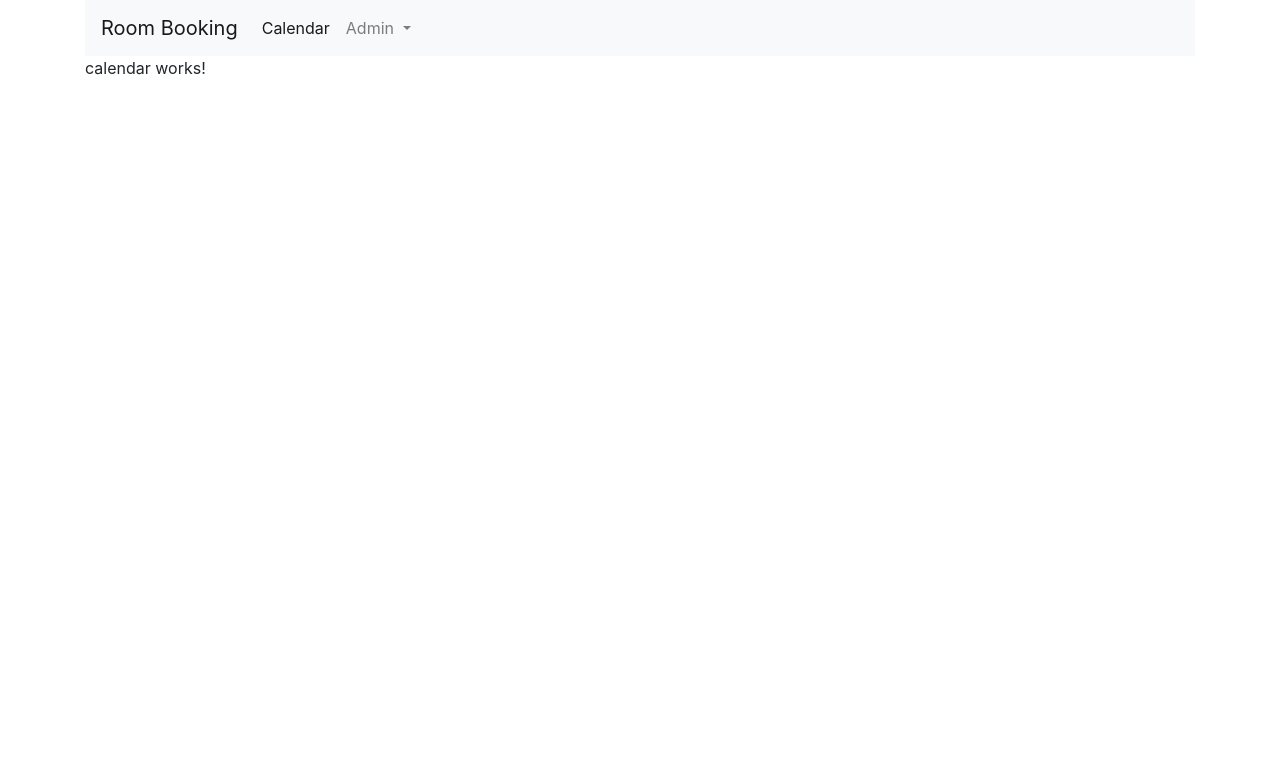
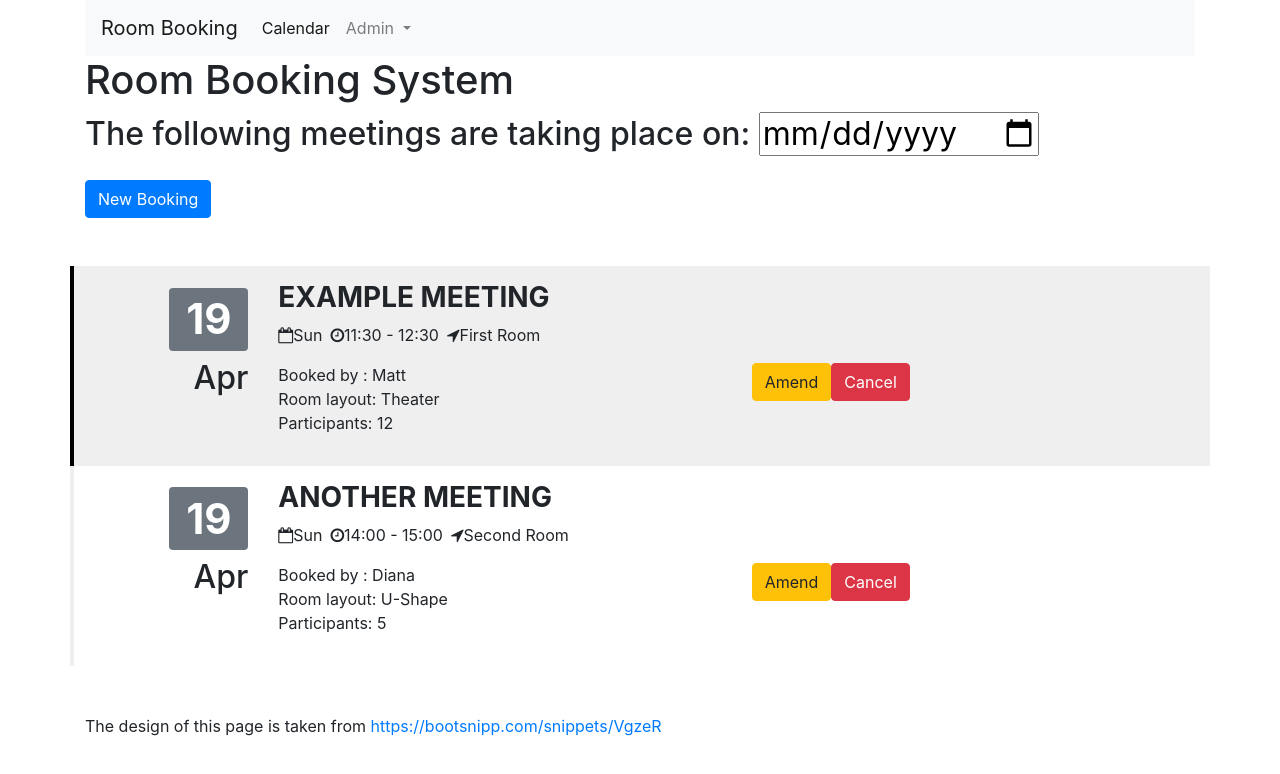
Before and after one commit to marcinmiz/RoomBookingClient, an Angular app: page / in a window 1280 px wide. Shown: the top 774 px of the page. Built offline with nearby package versions, Linux system fonts and the light colour scheme.

Commit message:
Add booking model, editBooking component, editBooking view, editBooking navigation and bind data to editBooking view

```diff
--- a/src/app/app.module.ts
+++ b/src/app/app.module.ts
@@ -13,10 +13,12 @@ import { UserDetailComponent } from './admin/users/user-detail/user-detail.compo
 import { UserEditComponent } from './admin/users/user-edit/user-edit.component';
 import {FormsModule, ReactiveFormsModule} from "@angular/forms";
 import { RoomEditComponent } from './admin/rooms/room-edit/room-edit.component';
+import { EditBookingComponent } from './calendar/edit-booking/edit-booking.component';
 
 const routes: Routes = [
   {path : 'admin/users', component : UsersComponent},
   {path : 'admin/rooms', component : RoomsComponent},
+  {path : 'editBooking', component : EditBookingComponent},
   {path : '', component : CalendarComponent},
   {path : '404', component: PageNotFoundComponent},
   {path : '**', redirectTo : '/404'}
@@ -33,7 +35,8 @@ const routes: Routes = [
     RoomDetailComponent,
     UserDetailComponent,
     UserEditComponent,
-    RoomEditComponent
+    RoomEditComponent,
+    EditBookingComponent
   ],
   imports: [
     BrowserModule,
--- a/src/app/calendar/calendar.component.html
+++ b/src/app/calendar/calendar.component.html
@@ -1 +1,37 @@
-<p>calendar works!</p>
+<h1>Room Booking System</h1>
+
+<h2>The following meetings are taking place on: <input type="date"/></h2>
+
+<a class="btn btn-primary mt-3 mb-5">New Booking</a>
+
+<!-- only show this h3 if there are no bookings! -->
+<h3 class="mt-5" *ngIf="bookings.length === 0" >There are no meetings currently scheduled for this date.</h3>
+
+<div class="row row-striped" *ngFor="let booking of bookings" > <!-- repeat this div for each booking -->
+  <div class="col-2 text-right">
+    <h1 class="display-4"><span class="badge badge-secondary">{{booking.getDateAsDate() | date : 'dd'}}</span></h1>
+    <h2>{{booking.getDateAsDate() | date : 'MMM'}}</h2>
+  </div>
+  <div class="col-10">
+    <h3 class="text-uppercase"><strong>{{booking.title}}</strong></h3>
+    <ul class="list-inline">
+      <li class="list-inline-item"><i class="fa fa-calendar-o" aria-hidden="true"></i>{{booking.getDateAsDate() | date : 'EEE'}}</li>
+      <li class="list-inline-item"><i class="fa fa-clock-o" aria-hidden="true"></i>{{booking.startTime}} - {{booking.endTime}}</li>
+      <li class="list-inline-item"><i class="fa fa-location-arrow" aria-hidden="true"></i>{{booking.room.name}}</li>
+    </ul>
+    <div class="row">
+      <div class="col-6">
+        <p class="mb-0">Booked by : {{booking.user.name}}</p>
+        <p class="mb-0">Room layout: {{booking.layout}}</p>
+        <p>Participants: {{booking.participants}}</p>
+      </div>
+      <div class="col-6">
+        <a class="btn btn-warning" (click)="editBooking(booking.id)">Amend</a>
+        <a class="btn btn-danger">Cancel</a>
+      </div>
+    </div>
+  </div>
+</div>
+
+
+<p class="mt-5">The design of this page is taken from <a href="https://bootsnipp.com/snippets/VgzeR">https://bootsnipp.com/snippets/VgzeR</a></p>
--- a/src/app/calendar/calendar.component.ts
+++ b/src/app/calendar/calendar.component.ts
@@ -1,4 +1,7 @@
-import { Component, OnInit } from '@angular/core';
+import {Component, OnInit} from '@angular/core';
+import {Booking} from "../model/Booking";
+import {DataService} from "../data.service";
+import {Router} from "@angular/router";
 
 @Component({
   selector: 'app-calendar',
@@ -7,9 +10,21 @@ import { Component, OnInit } from '@angular/core';
 })
 export class CalendarComponent implements OnInit {
 
-  constructor() { }
+  bookings: Array<Booking>;
+
+  constructor(private dataService: DataService, private router: Router) {
+    dataService.getBookings().subscribe(
+      next => {
+        this.bookings = next;
+      }
+    );
+  }
 
   ngOnInit(): void {
+
   }
 
+  editBooking(id : number){
+    this.router.navigate(['editBooking'], {queryParams: {id}});
+  }
 }
--- /dev/null
+++ b/src/app/calendar/edit-booking/edit-booking.component.html
@@ -0,0 +1,67 @@
+<h1>{{booking.id == null ? 'Add' : 'Edit'}} Booking</h1>
+
+<form #bookingForm="ngForm">
+  <div class="row">
+    <div class="form-group col-4">
+      <label for="date">Date</label>
+      <input type="date" class="form-control" id="date" [(ngModel)]="booking.date" name="date">
+    </div>
+
+    <div class="form-group col-4">
+      <label for="startTime">Start time</label>
+      <input type="time" class="form-control" id="startTime" [(ngModel)]="booking.startTime" name="startTime">
+    </div>
+
+    <div class="form-group col-4">
+      <label for="endTime">End time</label>
+      <input type="time" class="form-control" id="endTime" [(ngModel)]="booking.endTime" name="endTime" >
+    </div>
+
+  </div>
+
+  <div class="row">
+
+    <div class="form-group col-5">
+      <label for="room">Room</label>
+      <select class="form-control" id="room" [(ngModel)]="booking.room" name="room">
+        <!-- repeat the option for each room -->
+        <option *ngFor="let room of rooms" [ngValue]="room">{{room.name}}</option>
+      </select>
+    </div>
+
+    <div class="form-group col-5">
+      <label for="layout">Layout</label>
+      <select class="form-control" id="layout" [(ngModel)]="booking.layout" name="layout">
+        <!-- repeat the option for each layout -->
+        <option *ngFor="let layout of layouts" [ngValue]="layoutEnum[layout]">{{layoutEnum[layout]}}</option>
+      </select>
+    </div>
+
+    <div class="form-group col-2">
+      <label for="participants">Participants</label>
+      <input type="number" class="form-control" id="participants" [(ngModel)]="booking.participants" name="participants">
+    </div>
+
+  </div>
+
+  <div class="row">
+    <div class="form-group col-6">
+      <label for="layout">User</label>
+      <select class="form-control" id="user" [(ngModel)]="booking.user" name="user">
+        <!-- repeat the option for each user -->
+        <option *ngFor="let user of users" [ngValue]="user">{{user.name}}</option>
+      </select>
+    </div>
+
+    <div class="form-group col-6">
+      <label for="title">Meeting title</label>
+      <input type="text" class="form-control" id="title" [(ngModel)]="booking.title" name="title">
+    </div>
+  </div>
+
+  <div class="row">
+    <div class="col">
+      <button type="button" class="btn btn-primary">Save</button>
+    </div>
+  </div>
+</form>
--- /dev/null
+++ b/src/app/calendar/edit-booking/edit-booking.component.ts
@@ -0,0 +1,41 @@
+import {Component, OnInit} from '@angular/core';
+import {Booking} from "../../model/Booking";
+import {Layout, Room} from "../../model/Room";
+import {DataService} from "../../data.service";
+import {User} from "../../model/User";
+import {ActivatedRoute} from "@angular/router";
+
+@Component({
+  selector: 'app-edit-booking',
+  templateUrl: './edit-booking.component.html',
+  styleUrls: ['./edit-booking.component.css']
+})
+export class EditBookingComponent implements OnInit {
+
+  booking: Booking;
+  rooms: Array<Room>;
+  layouts = Object.keys(Layout);
+  layoutEnum = Layout;
+  users: Array<User>;
+
+  // editBookingEventSubscription : Subscription;
+  constructor(private dataService: DataService, private route : ActivatedRoute) {
+    this.dataService.getRooms().subscribe(
+      next => this.rooms = next
+    );
+    this.dataService.getUsers().subscribe(
+      next => this.users = next
+    );
+
+        const id = route.snapshot.queryParams['id'];
+        this.dataService.getBooking(+id).subscribe(
+          next => this.booking = next
+        );
+
+  }
+
+  ngOnInit(): void {
+
+  }
+
+}
--- a/src/app/data.service.ts
+++ b/src/app/data.service.ts
@@ -2,6 +2,8 @@ import {Injectable} from '@angular/core';
 import {Layout, LayoutCapacity, Room} from "./model/Room";
 import {User} from "./model/User";
 import {Observable, of} from "rxjs";
+import {Booking} from "./model/Booking";
+import {formatDate} from "@angular/common";
 
 @Injectable({
   providedIn: 'root'
@@ -10,6 +12,7 @@ export class DataService {
 
   private rooms : Array<Room>;
   private users : Array<User>;
+  private bookings : Array<Booking>;
 
   getRooms() : Observable<Array<Room>> {
     return of(this.rooms);
@@ -17,6 +20,10 @@ export class DataService {
 
   getUsers() : Observable<Array<User>> {
     return of(this.users);
+  }
+
+  getBookings() : Observable<Array<Booking>> {
+    return of(this.bookings);
   }
 
   updateUser(user : User) : Observable<User>{
@@ -73,6 +80,10 @@ export class DataService {
     return of(null);
   }
 
+  getBooking(id : number): Observable<Booking>{
+    return of(this.bookings.find(b => b.id === id));
+  }
+
   constructor() {
     this.rooms = new Array<Room>();
     const room1 = new Room();
@@ -122,5 +133,31 @@ export class DataService {
     user3.name = "Suzanne";
     this.users.push(user3);
 
+    this.bookings = new Array<Booking>();
+    const booking1 = new Booking();
+    booking1.id = 1;
+    booking1.room = room1;
+    booking1.user = user1;
+    booking1.layout = Layout.THEATER;
+    booking1.title = 'Example meeting';
+    booking1.date = formatDate(new Date(), 'yyyy-MM-dd', 'en-GB');
+    booking1.startTime = '11:30';
+    booking1.endTime = '12:30';
+    booking1.participants = 12;
+
+    const booking2 = new Booking();
+    booking2.id = 2;
+    booking2.room = room2;
+    booking2.user = user2;
+    booking2.layout = Layout.USHAPE;
+    booking2.title = 'Another meeting';
+    booking2.date = formatDate(new Date(), 'yyyy-MM-dd', 'en-GB');
+    booking2.startTime = '14:00';
+    booking2.endTime = '15:00';
+    booking2.participants = 5;
+
+    this.bookings.push(booking1);
+    this.bookings.push(booking2);
+
   }
 }
--- /dev/null
+++ b/src/app/model/Booking.ts
@@ -0,0 +1,18 @@
+import {Layout, Room} from "./Room";
+import {User} from "./User";
+
+export class Booking {
+  id: number;
+  room: Room;
+  user: User;
+  layout: Layout;
+  title: string;
+  date: string;
+  startTime: string;
+  endTime: string;
+  participants: number;
+
+  getDateAsDate() {
+    return new Date(this.date);
+  }
+}
```
Also changed, not shown: src/app/calendar/edit-booking/edit-booking.component.css (added), 1 other file (tests, documents, lock files or other folders).
